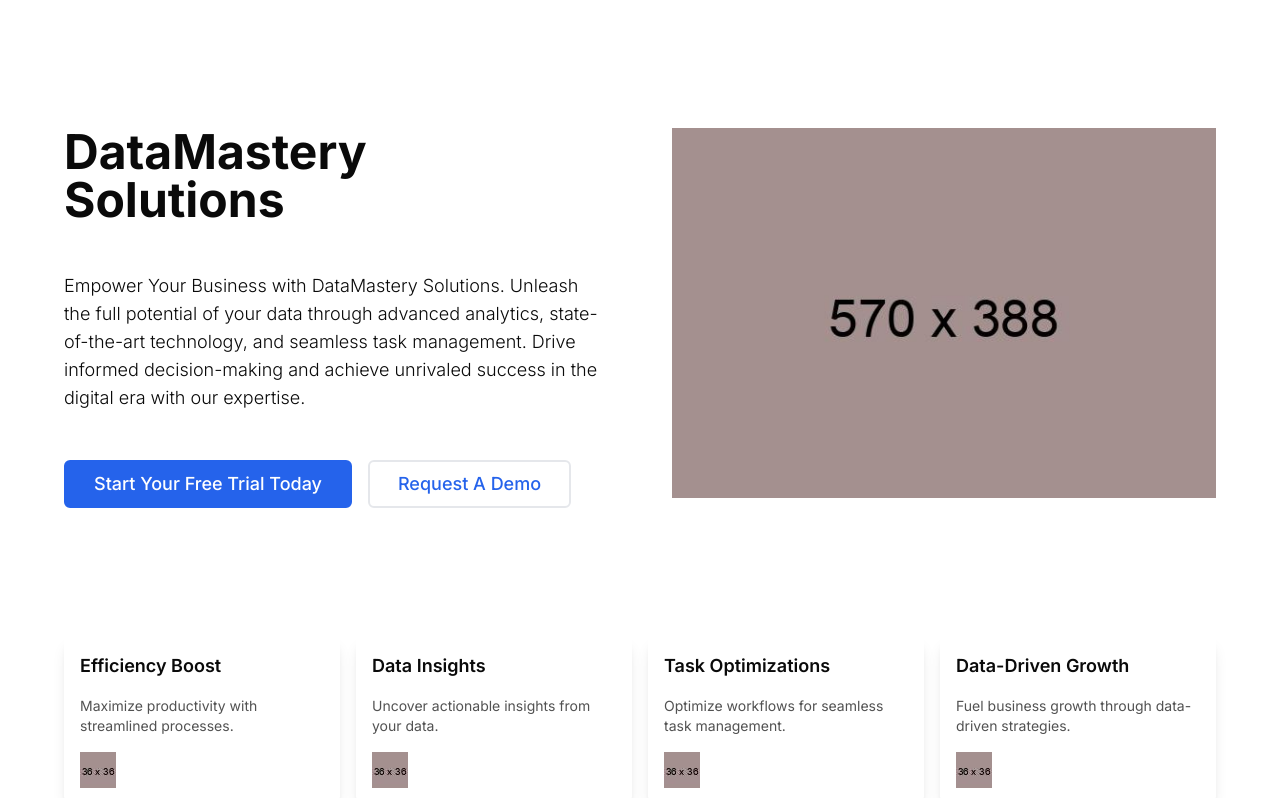
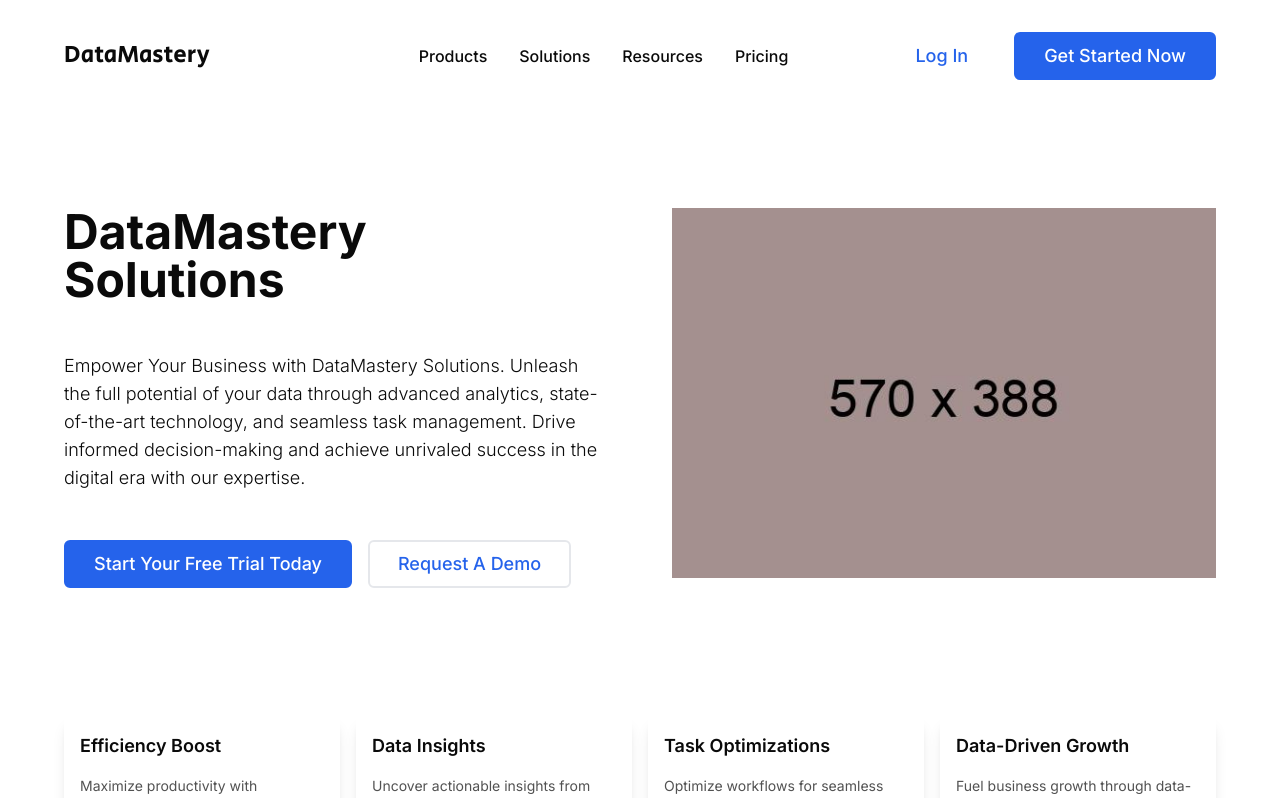
Before and after one commit to se7t/datamastery, a Next.js app: page / in a window 1280 px wide. Shown: the top 798 px of the page. Built offline with nearby package versions, Linux system fonts and the light colour scheme.

Commit message:
Add menu

```diff
--- a/app/layout.tsx
+++ b/app/layout.tsx
@@ -15,7 +15,7 @@ export default function RootLayout({
 }) {
   return (
     <html lang="en">
-      <body className={inter.className}>{children}</body>
+      <body className={`${inter.className}`}>{children}</body>
     </html>
   );
 }
--- a/app/page.tsx
+++ b/app/page.tsx
@@ -1,10 +1,12 @@
 import Hero from "@/components/Hero";
 import FeatureBoxes from "@/components/FeatureBoxes";
 import Intro from "@/components/Intro";
+import Header from "@/components/Header";
 
 export default function Home() {
   return (
     <main className="px-8 lg:px-16">
+      <Header />
       <Hero />
       <FeatureBoxes />
       <Intro />
--- a/components/Button.tsx
+++ b/components/Button.tsx
@@ -7,11 +7,13 @@ const Button = (props: ButtonProps) => {
   return (
     <a
       href="javascript:void(0)"
-      className={`text-md block w-full rounded-md border-2 px-7 py-2 text-center text-lg font-medium transition-colors sm:w-auto ${
+      className={`text-md block h-fit w-full rounded-md border-2 px-7 py-2 text-center text-lg font-medium transition-colors sm:w-auto ${
         props.type === "primary"
           ? "border-blue-600 bg-blue-600 text-white  hover:border-blue-500 hover:bg-blue-500"
+          : props.type === "secondary"
+          ? "border-gray-200 bg-white text-blue-600 hover:border-blue-300"
           : props.type === "tertiary"
-          ? "border-gray-200 bg-white text-blue-600 hover:border-blue-300"
+          ? " border-transparent bg-white text-blue-600 hover:underline"
           : ""
       }`}
     >
--- /dev/null
+++ b/components/Header.tsx
@@ -0,0 +1,19 @@
+import Logo from "./Logo";
+import Menu from "./Menu";
+import Button from "./Button";
+
+const Header = () => {
+  return (
+    // TODO: Add mobile menu
+    <header className="container mx-auto my-8 flex items-baseline justify-between">
+      <Logo />
+      <Menu />
+      <div className="hidden flex-wrap justify-start gap-4 sm:flex">
+        <Button type="tertiary">Log In</Button>
+        <Button type="primary">Get Started Now</Button>
+      </div>
+    </header>
+  );
+};
+
+export default Header;
--- a/components/Hero.tsx
+++ b/components/Hero.tsx
@@ -20,7 +20,7 @@ const Hero = () => {
           </p>
           <div className="flex flex-wrap justify-start gap-4">
             <Button type="primary">Start Your Free Trial Today</Button>
-            <Button type="tertiary">Request A Demo</Button>
+            <Button type="secondary">Request A Demo</Button>
           </div>
         </div>
         <div>
--- /dev/null
+++ b/components/Logo.tsx
@@ -0,0 +1,12 @@
+import { Secular_One } from "next/font/google";
+const secular_one = Secular_One({ weight: "400", subsets: ["latin"] });
+
+const Logo = () => {
+  return (
+    <h2 className={`${secular_one.className} text-2xl leading-none`}>
+      DataMastery
+    </h2>
+  );
+};
+
+export default Logo;
--- /dev/null
+++ b/components/Menu.tsx
@@ -0,0 +1,12 @@
+const Menu = () => {
+  return (
+    <ul className="hidden justify-center gap-8 align-baseline font-medium xl:ml-28 xl:flex">
+      <li>Products</li>
+      <li>Solutions</li>
+      <li>Resources</li>
+      <li>Pricing</li>
+    </ul>
+  );
+};
+
+export default Menu;
--- a/tailwind.config.js
+++ b/tailwind.config.js
@@ -1,18 +1,9 @@
 /** @type {import('tailwindcss').Config} */
 module.exports = {
   content: [
-    './pages/**/*.{js,ts,jsx,tsx,mdx}',
-    './components/**/*.{js,ts,jsx,tsx,mdx}',
-    './app/**/*.{js,ts,jsx,tsx,mdx}',
+    "./pages/**/*.{js,ts,jsx,tsx,mdx}",
+    "./components/**/*.{js,ts,jsx,tsx,mdx}",
+    "./app/**/*.{js,ts,jsx,tsx,mdx}",
   ],
-  theme: {
-    extend: {
-      backgroundImage: {
-        'gradient-radial': 'radial-gradient(var(--tw-gradient-stops))',
-        'gradient-conic':
-          'conic-gradient(from 180deg at 50% 50%, var(--tw-gradient-stops))',
-      },
-    },
-  },
   plugins: [],
-}
+};
```
